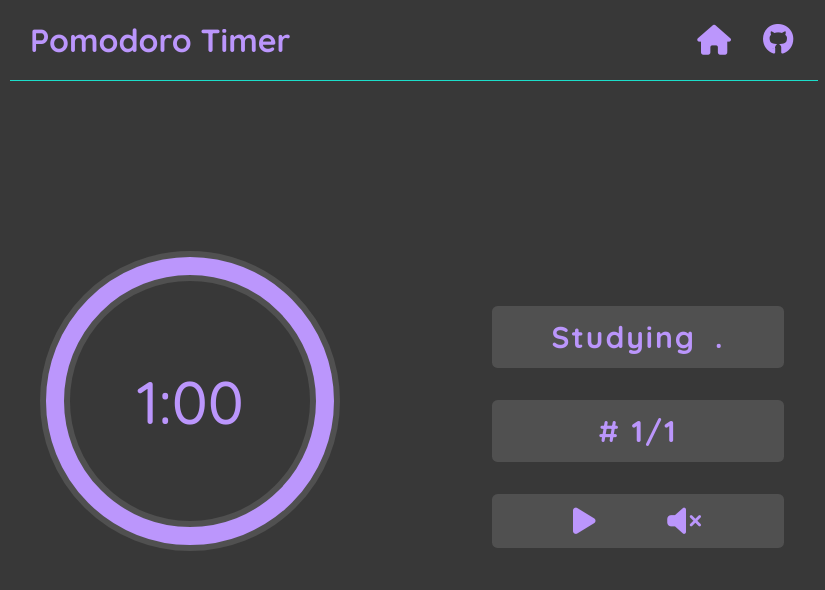
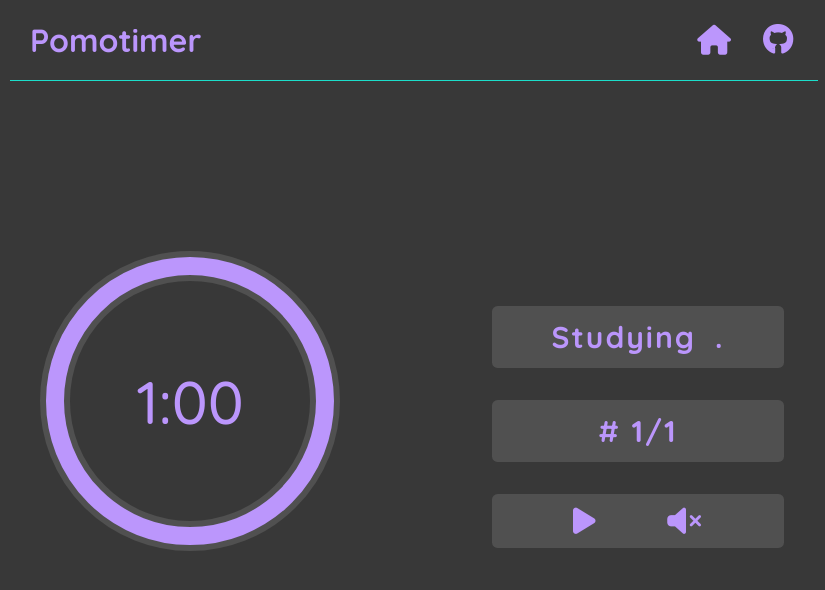
Before and after one commit to ahdernasr/pomotimer, a React (Create React App) app: page /session/1/1/1 in a window 1280 px wide. Shown: the top 590 px of the page, without its empty margins (226-1051 px from the left). Built offline with nearby package versions, Linux system fonts and the light colour scheme.

Commit message:
SFX fix attempt

```diff
--- a/src/Navbar.js
+++ b/src/Navbar.js
@@ -5,7 +5,7 @@ const Navbar = () => {
 
     return (
     <div className="navbar">
-        <h1>Pomodoro Timer</h1>
+        <h1>Pomotimer</h1>
         <div>
             <Link to="/" className="links fas fa-home"></Link>
             <a href="https://www.github.com/ahdernasr" className="links fab fa-github"></a>
--- a/src/Pomo.js
+++ b/src/Pomo.js
@@ -32,6 +32,7 @@ const Pomo = () => {
     this.sound.src = src;
     this.sound.setAttribute("preload", "auto");
     this.sound.setAttribute("controls", "none");
+    this.sound.crossOrigin = 'anonymous';
     this.sound.style.display = "none";
     document.body.appendChild(this.sound);
     this.play = async function () {
@@ -115,6 +116,7 @@ const Pomo = () => {
             } else {
               sessionsDone += 1;
               TIME_LIMIT = interval * 60;
+              console.log(sessionsDone);
               sessionsRef.current.innerHTML = `# ${sessionsDone}/${sessions}`;
               statusRef.current.textContent = "Studying";
               inStudy = true;
@@ -153,11 +155,6 @@ const Pomo = () => {
 
     startTimer();
 
-    function calculateTimeFraction() {
-      const rawTimeFraction = timeLeft / TIME_LIMIT;
-      return rawTimeFraction - (1 / TIME_LIMIT) * (1 - rawTimeFraction);
-    }
-
     let FULL_DASH_ARRAY = 283;
     function setCircleDasharray() {
       const circleDasharray = `${(
@@ -167,6 +164,11 @@ const Pomo = () => {
         "stroke-dasharray",
         circleDasharray
       );
+    }
+
+    function calculateTimeFraction() {
+      const rawTimeFraction = timeLeft / TIME_LIMIT;
+      return rawTimeFraction - (1 / TIME_LIMIT) * (1 - rawTimeFraction);
     }
 
     return () => {
```
